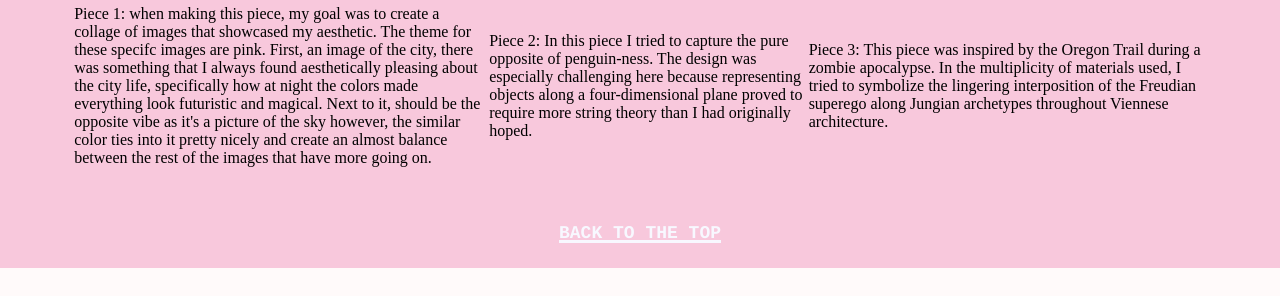
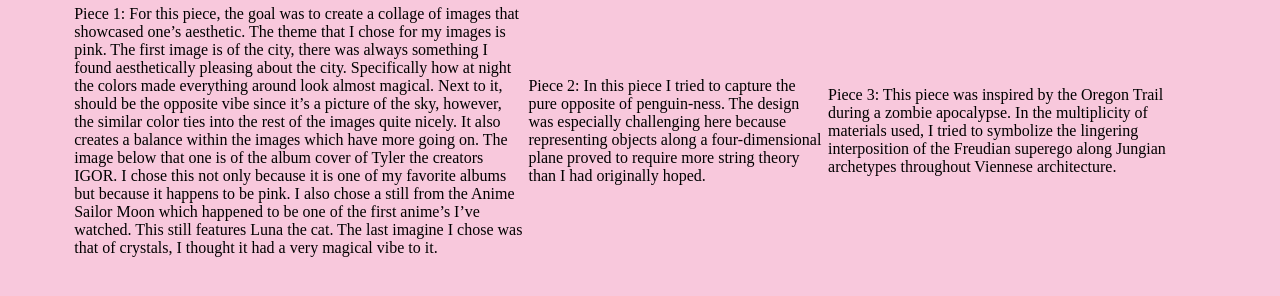
Before and after one commit to Jasmineh11/JasmineHerrera, a plain HTML site: page index.html in a window 1280 px wide. Shown: the part 1189-1485 px from the top of the page. Before the commit the page ends 1457 px from the top, so only its background shows below. Drawn offline with Linux system fonts and the light colour scheme.

Commit message:
Update index.html

```diff
--- a/index.html
+++ b/index.html
@@ -63,8 +63,7 @@
    		<td align="center"><a href="ColorProject.png"><img src="ColorProject.png" height="250"></a></td>
 		<td align="center"><a href="kaleidoscopeProject.png"><img src="kaleidoscopeProject.png" height="250"></a></td>
    	</tr><tr>
-   		<td>Piece 1: when making this piece, my goal was to create a collage of images that showcased my aesthetic. The theme for these specifc images are pink. First, an image of the city, there was something that I always found aesthetically pleasing about the city life,
-		specifically how at night the colors made everything look futuristic and magical. Next to it, should be the opposite vibe as it's a picture of the sky however, the similar color ties into it pretty nicely and create an almost balance between the rest of the images that have more going on.</td>
+   		<td>Piece 1: For this piece, the goal was to create a collage of images that showcased one’s aesthetic. The theme that I chose for my images is pink. The first image is of the city, there was always something I found aesthetically pleasing about the city. Specifically how at night the colors made everything around look almost magical. Next to it, should be the opposite vibe since it’s a picture of the sky, however, the similar color ties into the rest of the images quite nicely. It also creates a balance within the images which have more going on. The image below that one is of the album cover of Tyler the creators IGOR. I chose this not only because it is one of my favorite albums but because it happens to be pink. I also chose a still from the Anime Sailor Moon which happened to be one of the first anime’s I’ve watched. This still features Luna the cat. The last imagine I chose was that of crystals, I thought it had a very magical vibe to it. </td>
    		<td>Piece 2: In this piece I tried to capture the pure opposite of penguin-ness. The design was especially challenging here because representing objects along a four-dimensional plane proved to require more string theory than I had originally hoped.</td>
    		<td>Piece 3: This piece was inspired by the Oregon Trail during a zombie apocalypse. In the multiplicity of materials used, I tried to symbolize the lingering interposition of the Freudian superego along Jungian archetypes throughout Viennese architecture.</td>
    	</tr></table><br>
```
